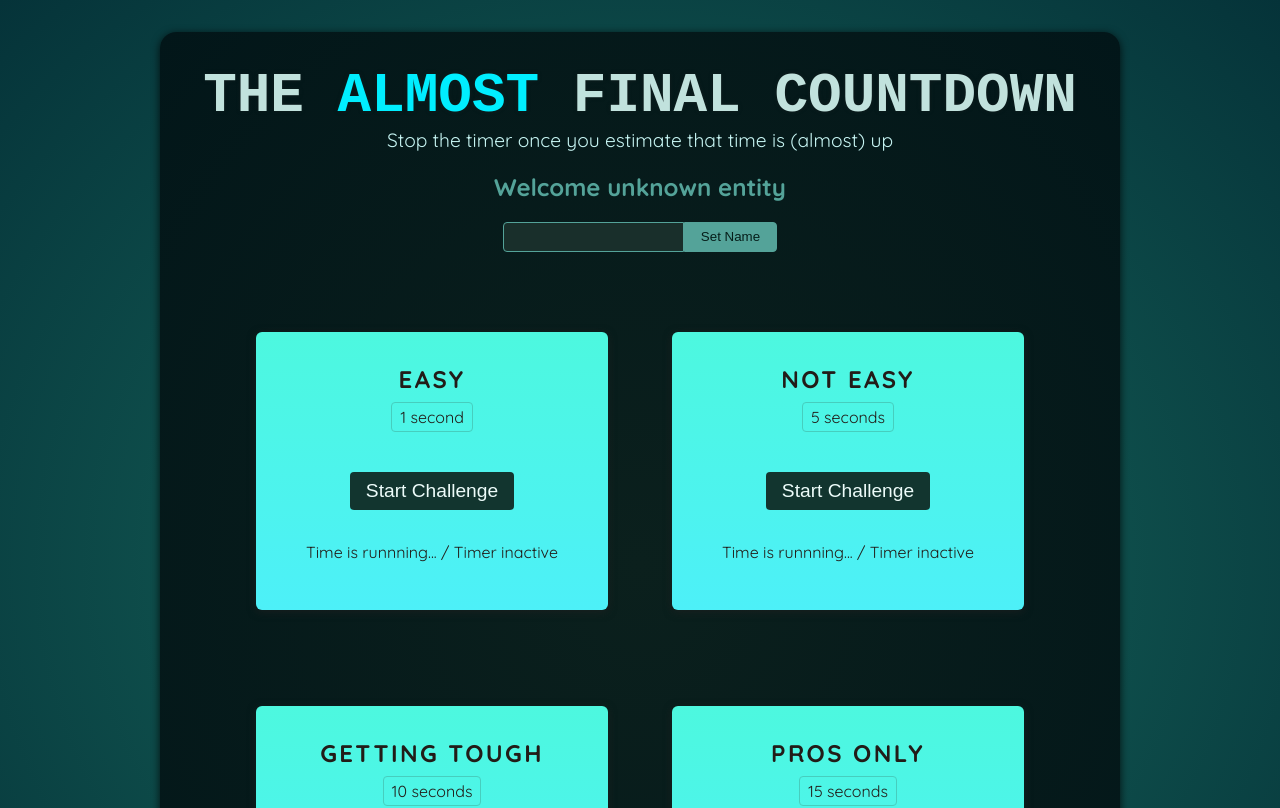
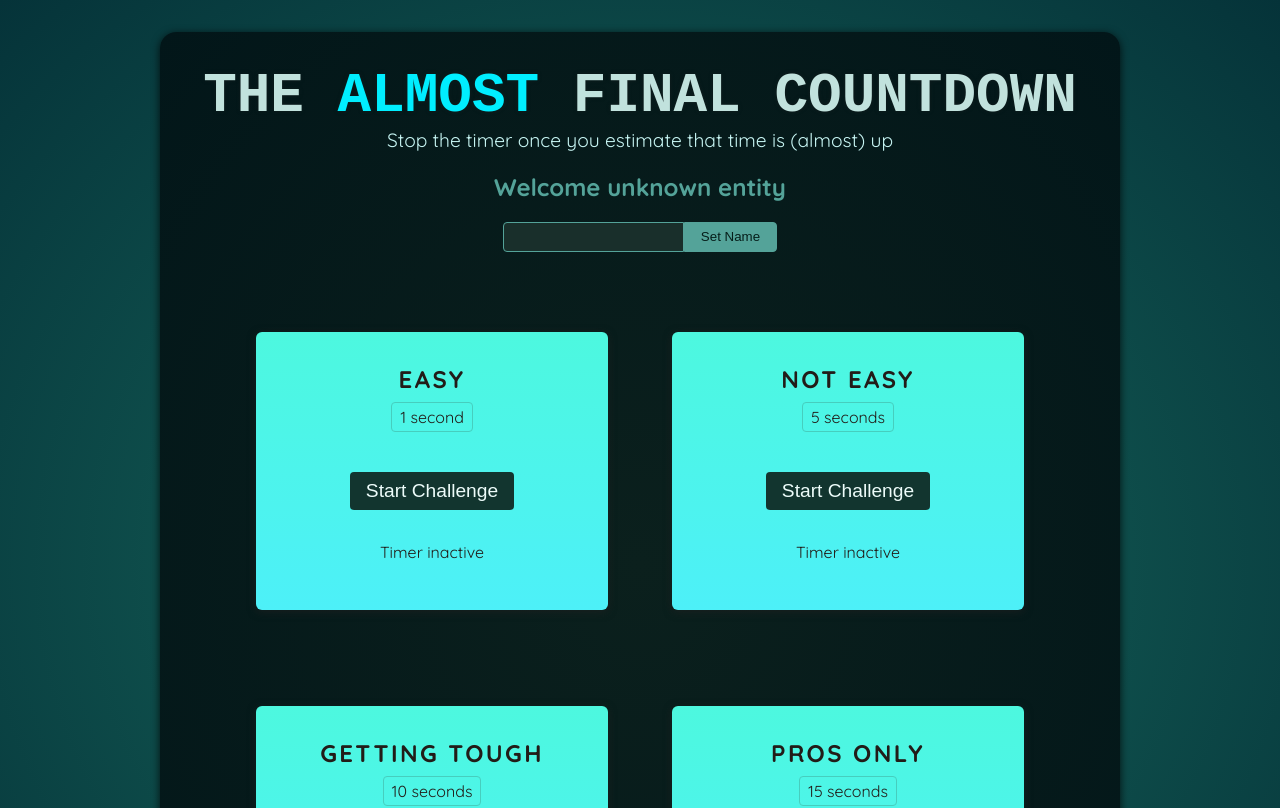
Before and after one commit to RansaraNawarathne/react-practice, a React (Vite) app in the folder Chapter08/Refs-Portals/: page / in a window 1280 px wide. Shown: the top 808 px of the page. Built offline with nearby package versions, Linux system fonts and the light colour scheme; a web font is replaced by a local one.

Commit message:
Chapter08: 138: Setting Timers and Managing State

```diff
--- a/Chapter08/Refs-Portals/src/components/TimerChallenge.jsx
+++ b/Chapter08/Refs-Portals/src/components/TimerChallenge.jsx
@@ -1,17 +1,31 @@
+import { useState } from "react";
+
 export default function TimerChallenge ({title, targeTime}) {
+    const [timerStarted, setTimerStarted] = useState(false);
+    const [timerExpired, setTimerExpired] = useState(false);
+
+    function handleStart () {
+        setTimeout(() => {
+            setTimerExpired(true);
+        }, targeTime * 1000);
+
+        setTimerStarted(true);
+    }
+
     return (
         <section className="challenge">
             <h2>{title}</h2>
+            {timerExpired && <p>You lost!</p>}
             <p className="challenge-time">
                 {targeTime} second{targeTime > 1 ? 's' : ''}
             </p>
             <p>
-                <button>
-                    Start Challenge
+                <button onClick={handleStart}>
+                    {timerStarted ? 'Stop' : 'Start'} Challenge
                 </button>
             </p>
-            <p className="">
-                Time is runnning... / Timer inactive
+            <p className={timerStarted ? 'active' : undefined}>
+                {timerStarted ? 'Timer is running...' : 'Timer inactive'}
             </p>
         </section>
     );
```
